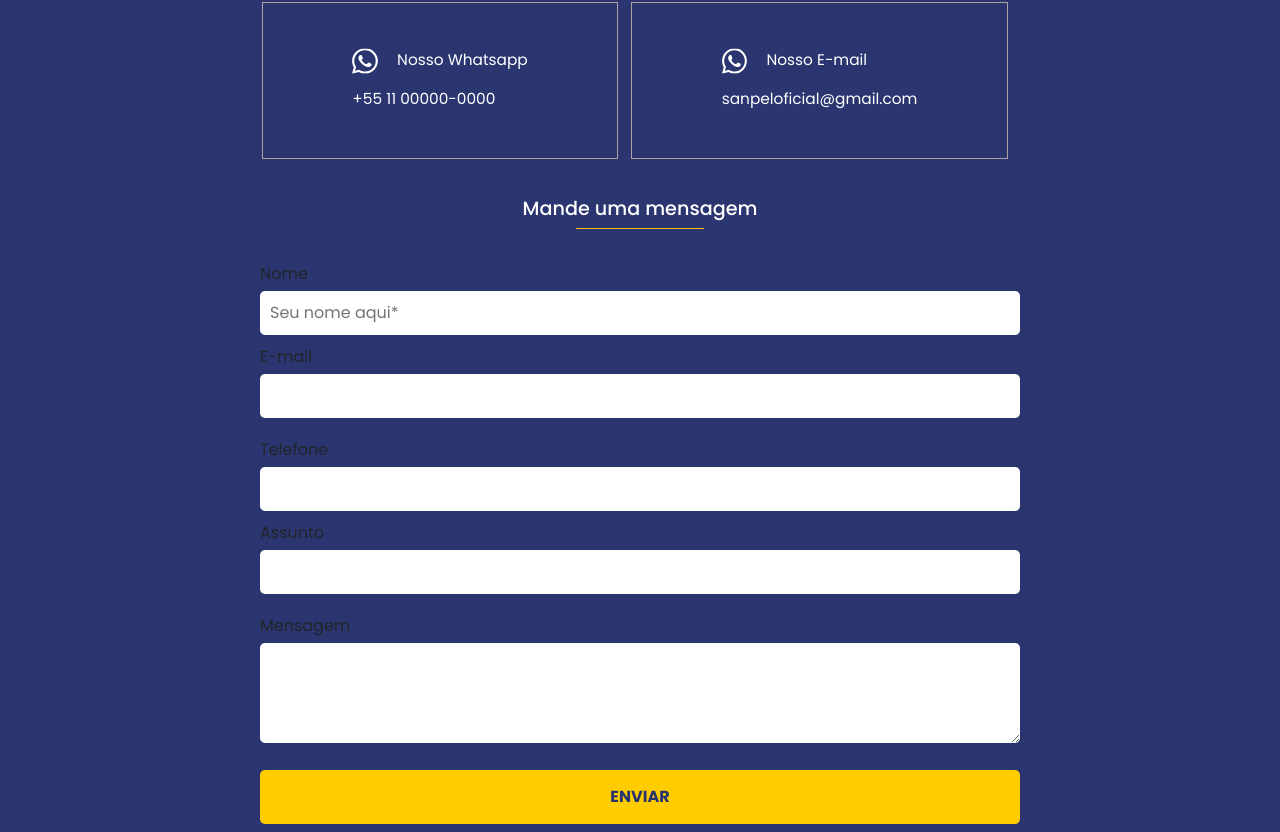
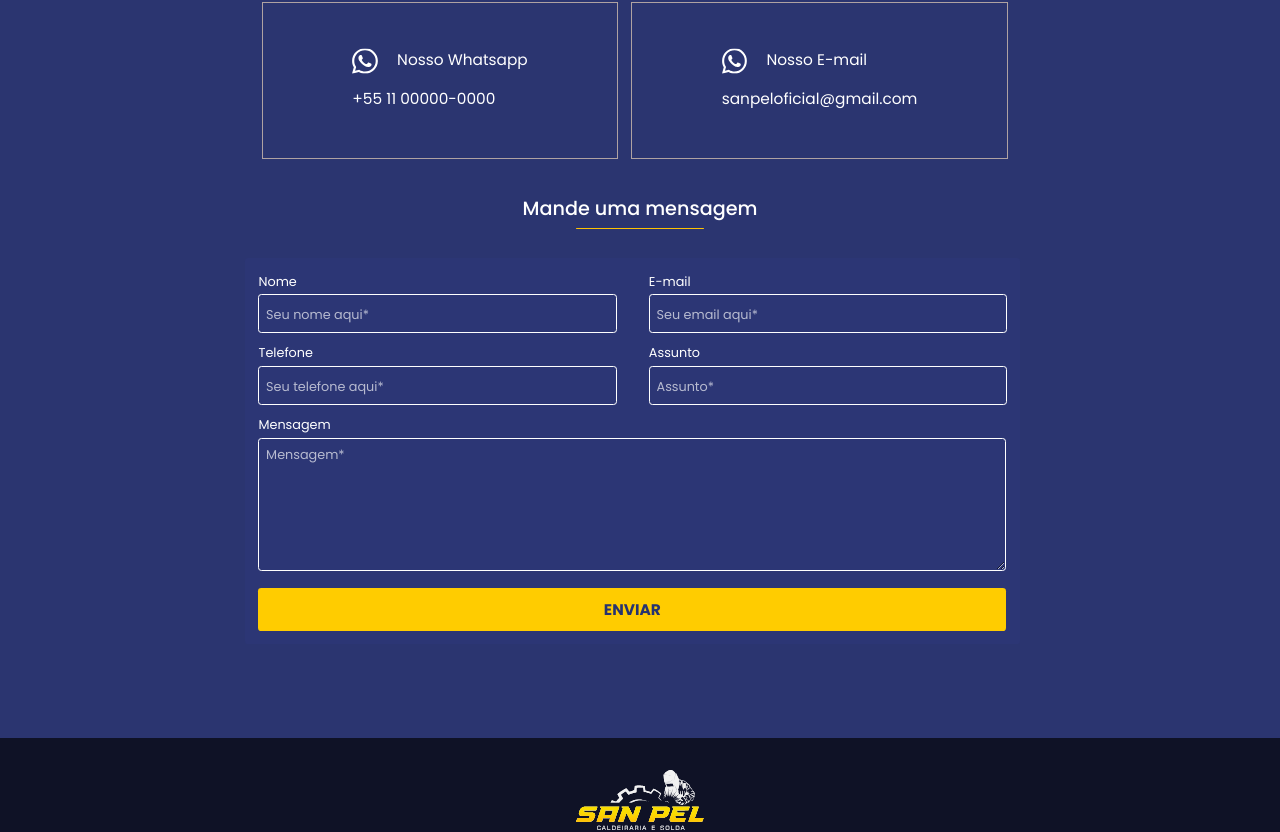
Before and after one commit to gustavopaixao06/San-Pel, a React (Vite) app: page /contato in a window 1280 px wide. Shown: the part 432-1264 px from the top of the page. Built offline with nearby package versions, Linux system fonts and the light colour scheme.

Commit message:
atualizando formulario

```diff
--- a/src/assets/css/contato.css
+++ b/src/assets/css/contato.css
@@ -122,57 +122,87 @@ h3 {
     border-top: 0.15vw solid #FDC204;
     border-radius: 0.078125vw;
     margin: auto;
-    margin-bottom: 1vw;
 }
 
 .form {
-    max-width: 800px;
     margin: 0 auto;
-    padding: 20px;
+    display: flex;
+    justify-content: center;
+    align-items: center;
+    height:44.739583333333336vw;
+    margin-top: -5vw;
+}
+
+form {
+    background-color: #2C3675;
+    padding: 1.0416666666666667vw;
+    border-radius:  0.2604166666666667vw;
+    width: 60.5vw;
+    margin-right: 1.2vw;
 }
 
 .conjunto {
     display: flex;
     flex-direction: column;
-    gap: 10px;
+    gap:  0.78125vw;
 }
 
-.primeiraPart-forms{
-    width: 100%;
+.primeiraPart-forms,
+.segundaPart-forms {
+    display: flex;
+    justify-content: space-between;
+    gap:  2.5vw;
+}
+
+.input-wrapper {
+    flex: 1;
     display: flex;
     flex-direction: column;
 }
 
+input,
+textarea {
+    width: 28vw;
+    padding:0.5208333333333334vw;
+    border:  0.052083333333333336vw solid #ffffff;
+    border-radius: 0.2604166666666667vw;
+    background-color: #2C3675;
+    color: #ffffff;
+    outline: none;
+}
+
+input::placeholder,
+textarea::placeholder {
+    color: #ffffffa8;
+    font-size: 1vw;
+}
+
+
 label {
     display: block;
-    margin-bottom: 5px;
+    margin-bottom: 0.2604166666666667vw;
 }
 
-input[type="text"],
-input[type="email"],
-input[type="tel"],
-textarea {
-    width: 100%;
-    padding: 10px;
-    margin-bottom: 10px;
-    border: none;
-    border-radius: 5px;
-    box-sizing: border-box;
+.conjunto label{
+    color: white;
+    font-size: 1vw;
 }
 
 textarea {
-    height: 100px;
+    width: 100%;
+    height: 10.416666666666666vw;
 }
 
 #botao {
+    font-size: 1.2vw;
     background-color: #FFCC00;
     color: #263370;
     border: none;
-    padding: 15px;
+    padding:  0.78125vw;
     text-transform: uppercase;
     font-weight: bold;
     cursor: pointer;
-    border-radius: 5px;
+    border-radius:  0.2604166666666667vw;
     transition: background-color 0.3s;
 }
 
--- a/src/pages/contato.jsx
+++ b/src/pages/contato.jsx
@@ -54,29 +54,29 @@ export function Contato() {
                 <div class="form">
                     <form action="https://formsubmit.co/ajax/paixaogabriel246@gmail.com" method="POST">
                         <div class="conjunto">
-                            <div className="primeiraPart-forms">
-                            <div class="nome">
+                            <div class="primeiraPart-forms">
+                                <div class="input-wrapper">
                                     <label for="nome">Nome</label>
                                     <input type="text" name="nome" id="nome" placeholder="Seu nome aqui*" required />
                                 </div>
-                            <div class="email">
+                                <div class="input-wrapper">
                                     <label for="email">E-mail</label>
-                                <input type="email" name="email" id="email" required />
+                                    <input type="email" name="email" id="email" placeholder="Seu email aqui*" required />
                                 </div>
                             </div>
-                            <div className="segundaPart-forms">
-                            <div class="telefone">
+                            <div class="segundaPart-forms">
+                                <div class="input-wrapper">
                                     <label for="telefone">Telefone</label>
-                                <input type="tel" name="telefone" id="telefone" required />
+                                    <input type="tel" name="telefone" id="telefone" placeholder="Seu telefone aqui*" required />
                                 </div>
-                            <div class="assunto">
+                                <div class="input-wrapper">
                                     <label for="assunto">Assunto</label>
-                                <input type="text" name="assunto" id="assunto" required />
+                                    <input type="text" name="assunto" id="assunto" placeholder="Assunto*" required />
                                 </div>
                             </div>
                             <div class="mensagem">
                                 <label for="mensagem">Mensagem</label>
-                                <textarea name="mensagem" id="mensagem" required></textarea>
+                                <textarea name="mensagem" id="mensagem" placeholder="Mensagem*" required></textarea>
                             </div>
                             <button type="submit" id="botao">Enviar</button>
                         </div>
@@ -85,6 +85,7 @@ export function Contato() {
 
 
 
+
             </section>
 
         </>
```
Lines whose indentation alone changed are shown as unchanged.
